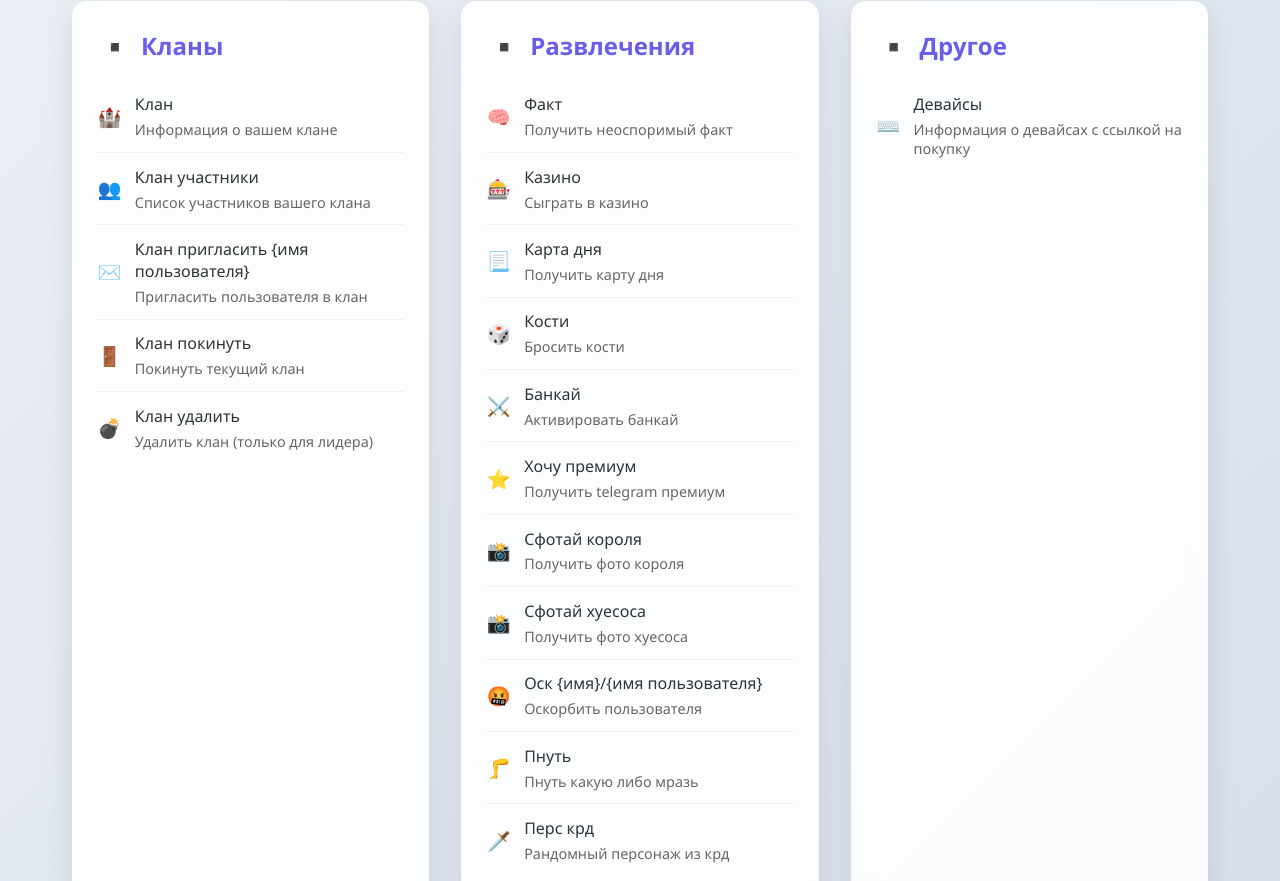
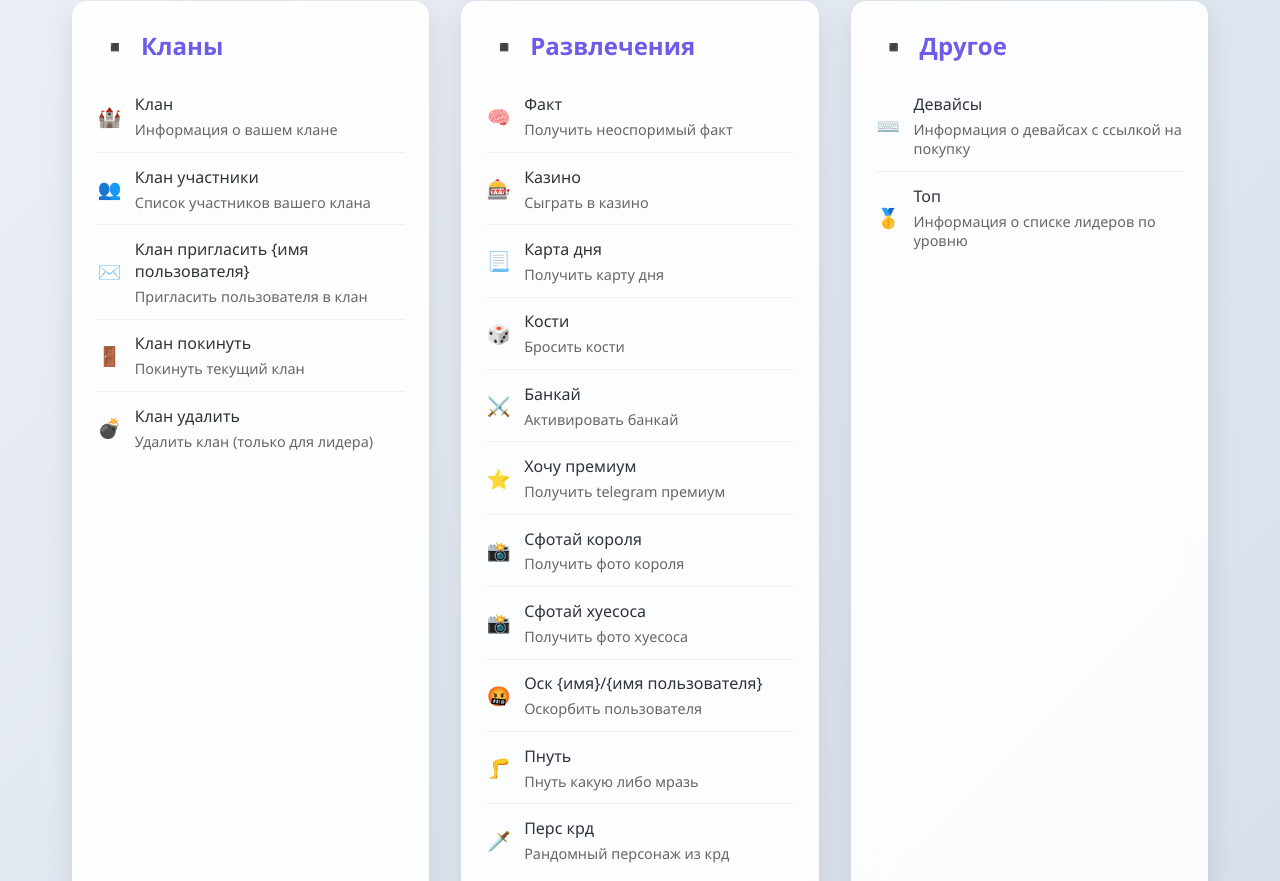
Before and after one commit to rekaii/soulinjector, a plain HTML site: page index.html in a window 1280 px wide. Shown: the part 1228-2109 px from the top of the page. Drawn offline with Linux system fonts and the light colour scheme.

Commit message:
Update index.html

```diff
--- a/index.html
+++ b/index.html
@@ -325,6 +325,13 @@
                             <div class="command-desc">Информация о девайсах с ссылкой на покупку</div>
                         </div>
                     </li>
+                    <li class="command-item">
+                        <span class="command-icon">🥇</span>
+                        <div>
+                            <div class="command-name">Топ</div>
+                            <div class="command-desc">Информация о списке лидеров по уровню</div>
+                        </div>
+                    </li>
                 </ul>
             </div>
         </div>
```
